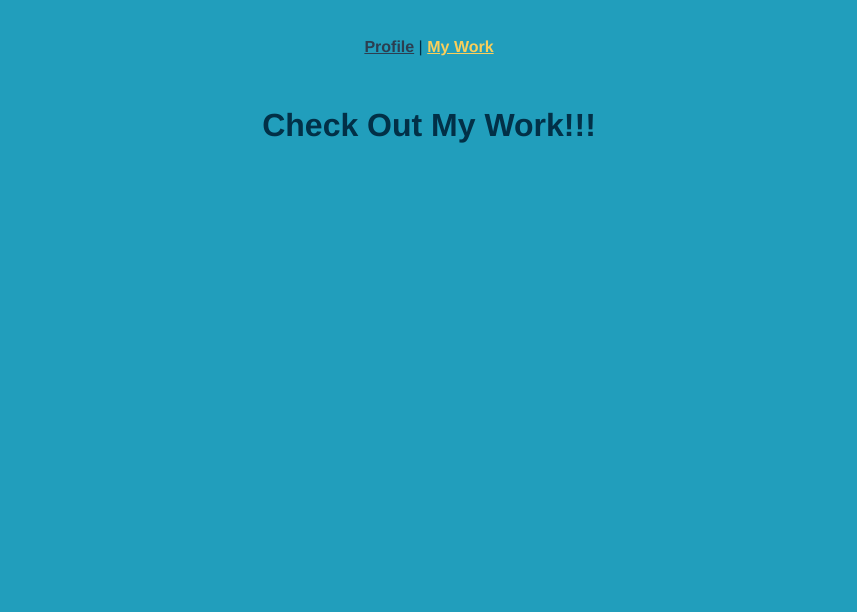
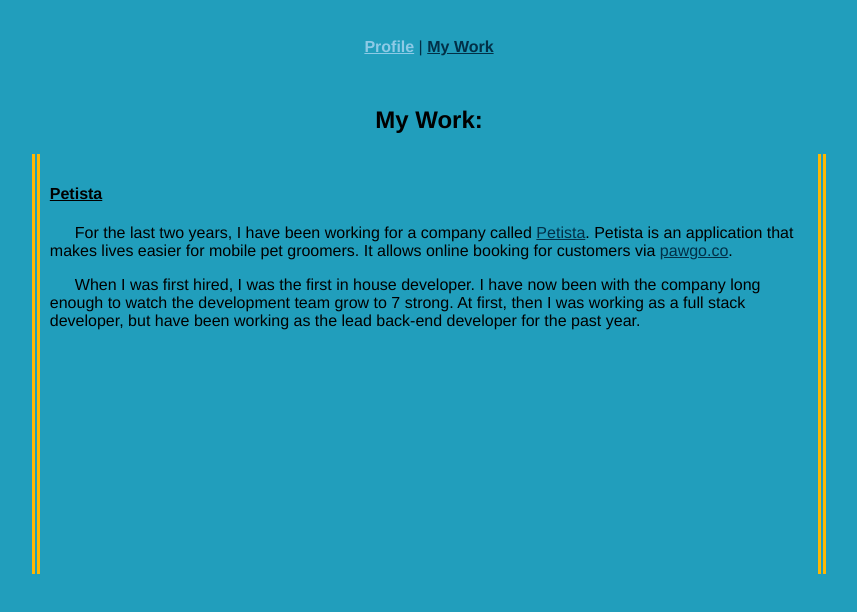
Before and after one commit to thetravisweber/travis.gg, a Vue app: page /work in a window 1280 px wide. Shown: the top 612 px of the page, without its empty margins (211-1068 px from the left). Built offline with nearby package versions, Linux system fonts and the light colour scheme.

Commit message:
started on my work and added header file

```diff
--- a/src/App.vue
+++ b/src/App.vue
@@ -1,10 +1,19 @@
 <template>
-  <div id="nav">
-    <router-link to="/">Profile</router-link> |
-    <router-link to="/work">My Work</router-link>
-  </div>
+  <MyHeader />
   <router-view />
 </template>
+
+
+<script>
+// @ is an alias to /src
+import MyHeader from "@/components/MyHeader.vue";
+
+export default {
+  components: {
+    MyHeader,
+  },
+};
+</script>
 
 <style>
 
@@ -38,25 +47,32 @@
   color: #000000;
 }
 
+h4 {
+  color: #000000;
+  text-decoration: underline;
+}
+
 img {
   color: #ffb703;
 
   box-shadow: 10px 10px currentColor;
 }
 
-
-
 #nav {
   padding: 30px;
 }
 
+a {
+  color: #023047;
+}
+
 #nav a {
   font-weight: bold;
-  color: #2c3e50;
+  color: #8ecae6;
 }
 
 #nav a.router-link-exact-active {
-  color: #facf5a;;
+  color: #023047;;
 }
 
 .center {
@@ -65,5 +81,4 @@
   padding: 10px;
 }
 
-
 </style>
--- /dev/null
+++ b/src/components/MyHeader.vue
@@ -0,0 +1,23 @@
+<template>
+  <div id="nav">
+    <router-link to="/">Profile</router-link> |
+    <router-link to="/work">My Work</router-link>
+  </div>
+</template>
+
+
+<style>
+
+#nav {
+  padding: 30px;
+}
+#nav a {
+  font-weight: bold;
+  color: #8ecae6;
+}
+
+#nav a.router-link-exact-active {
+  color: #023047;;
+}
+
+</style>
--- /dev/null
+++ b/src/components/PetistaWork.vue
@@ -0,0 +1,30 @@
+<template>
+  <div class="petistawork">
+    <WorkTitle>Petista</WorkTitle>
+    <div class="work-description">
+      <p>
+        For the last two years, I have been working for a company called <a href="https://petista.com/"> Petista</a>.
+        Petista is an application that makes lives easier for mobile pet groomers. It allows online booking for customers via
+          <a href="https://pawgo.co/"> pawgo.co</a>.
+      </p>
+      <p>
+        When I was first hired, I was the first in house developer. I have now been with the company long enough to watch the
+        development team grow to 7 strong. At first, then I was working as a full stack developer, but have been working as the lead
+        back-end developer for the past year.
+      </p>
+    </div>
+  </div>
+</template>
+
+
+<script>
+// @ is an alias to /src
+import WorkTitle from "@/components/WorkTitle.vue";
+
+export default {
+  name: "Profile",
+  components: {
+    WorkTitle
+  },
+};
+</script>
--- /dev/null
+++ b/src/components/WorkTitle.vue
@@ -0,0 +1,23 @@
+<template>
+  <div class="worktitle">
+    <h4>
+      <slot/>
+    </h4>
+  </div>
+</template>
+
+<script>
+export default {
+  props: {
+    title: String
+  },
+};
+</script>
+
+<style scoped>
+
+.worktitle {
+  text-align: left;
+}
+
+</style>
--- a/src/views/Work.vue
+++ b/src/views/Work.vue
@@ -1,5 +1,43 @@
 <template>
   <div class="about">
-    <h1>Check Out My Work!!!</h1>
+    <h2>My Work:</h2>
+
+    <div class="work-container center">
+    <PetistaWork />
+
+
+    </div>
   </div>
 </template>
+
+
+<script>
+// @ is an alias to /src
+import PetistaWork from "@/components/PetistaWork.vue";
+
+export default {
+  name: "Work",
+  components: {
+    PetistaWork,
+  },
+};
+</script>
+
+<style>
+
+.work-container {
+  width: 60%;
+  min-height: 400px;
+  border-width: 0 8px 0 8px; /* top right bottom left */
+  border-style: solid double;
+  border-color: #ffb703;
+}
+
+.work-description {
+  text-align: left;
+  text-indent: 25px;
+  color: #000000;
+}
+
+
+</style>
```
